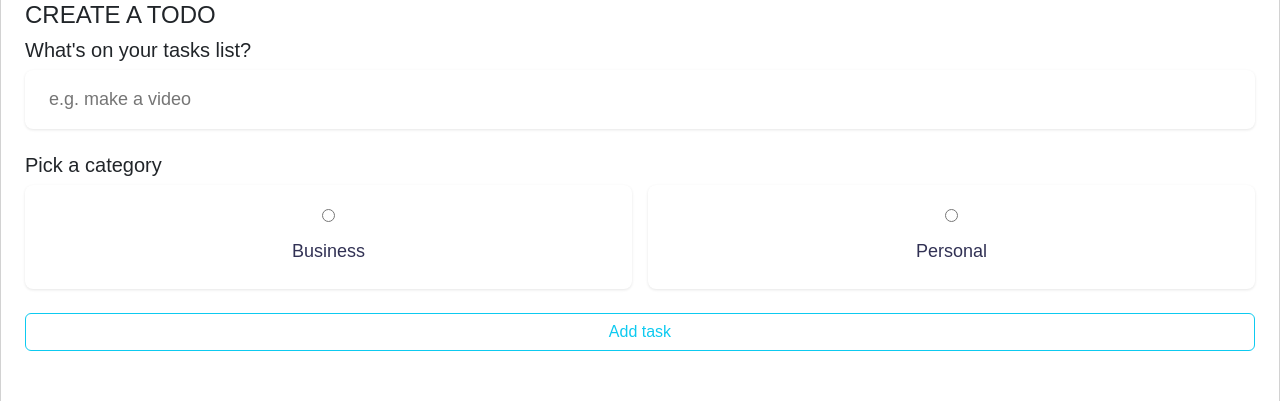
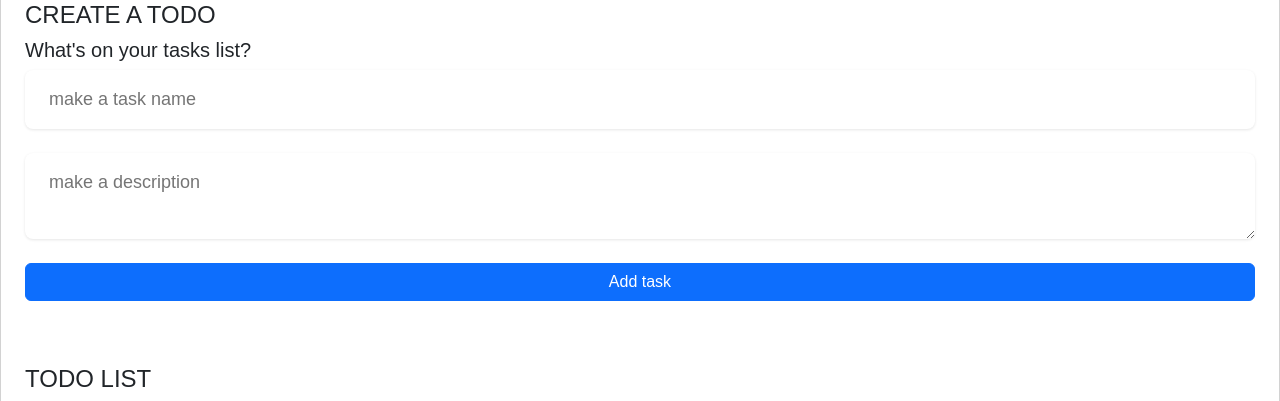
Before and after one commit to IrynaKurnishova/to-do-app, a Vue app: page / in a window 1280 px wide. Shown: the part 133-534 px from the top of the page. Built offline with nearby package versions, Linux system fonts and the light colour scheme; data requests are answered from the project's data file.

Commit message:
create task component

```diff
--- a/src/components/create-task.vue
+++ b/src/components/create-task.vue
@@ -6,35 +6,16 @@
       <h5>What's on your tasks list?</h5>
       <input
           type="text"
-          placeholder="e.g. make a video"
+          placeholder="make a task name"
           v-model="inputContent"
       />
-      <h5>Pick a category</h5>
-      <div class="options">
-        <label>
-          <input
-              type="radio"
-              name="category"
-              value="business"
-              v-model="inputCategory"
-          />
-          <span class="bubble business"></span>
-          <div>Business</div>
-        </label>
-        <label>
-          <input
-              type="radio"
-              name="category"
-              value="personal"
-              v-model="inputCategory"
-          />
-          <span class="bubble personal"></span>
-          <div>Personal</div>
-        </label>
-
-      </div>
+      <textarea
+          type="text"
+          placeholder="make a description"
+          v-model="descriptionContent"
+      />
       <div class="d-grid gap-2">
-        <button class="btn btn-outline-info" type="submit">Add task</button>
+        <button class="btn btn-primary" type="submit">Add task</button>
       </div>
     </form>
   </section>
@@ -42,20 +23,24 @@
 
 <script setup>
 import {ref} from 'vue'
-import {useStore} from "vuex";
-
+import {useStore} from "vuex"
 const store = useStore()
 const inputContent = ref('')
-const inputCategory = ref(null)
+const descriptionContent = ref('')
+const emit = defineEmits(['taskCreated'])
 
-const addTask = () => {
-  store.dispatch(
+const addTask =  async () => {
+  if (inputContent.value === '' || descriptionContent.value === '') {
+    return
+  }
+ await store.dispatch(
       'createTask', {
-        inputContent : inputContent.value.trim(),
-        inputCategory : inputCategory.value
+        name : inputContent.value.trim(),
+        description: descriptionContent.value.trim()
       })
+  emit('taskCreated')
   inputContent.value = ''
-  inputCategory.value = null
+  descriptionContent.value = ''
 }
 
 </script>
```
Also changed, not shown: src/components/task-modal.vue (deleted, +0 -11 lines).
